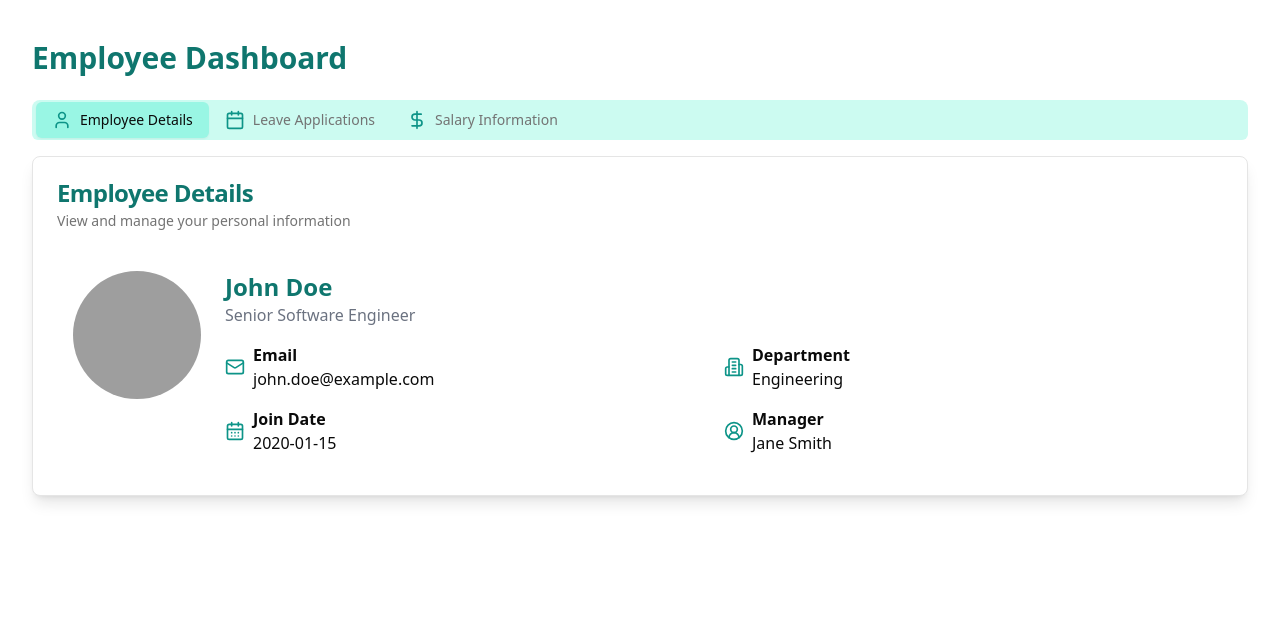
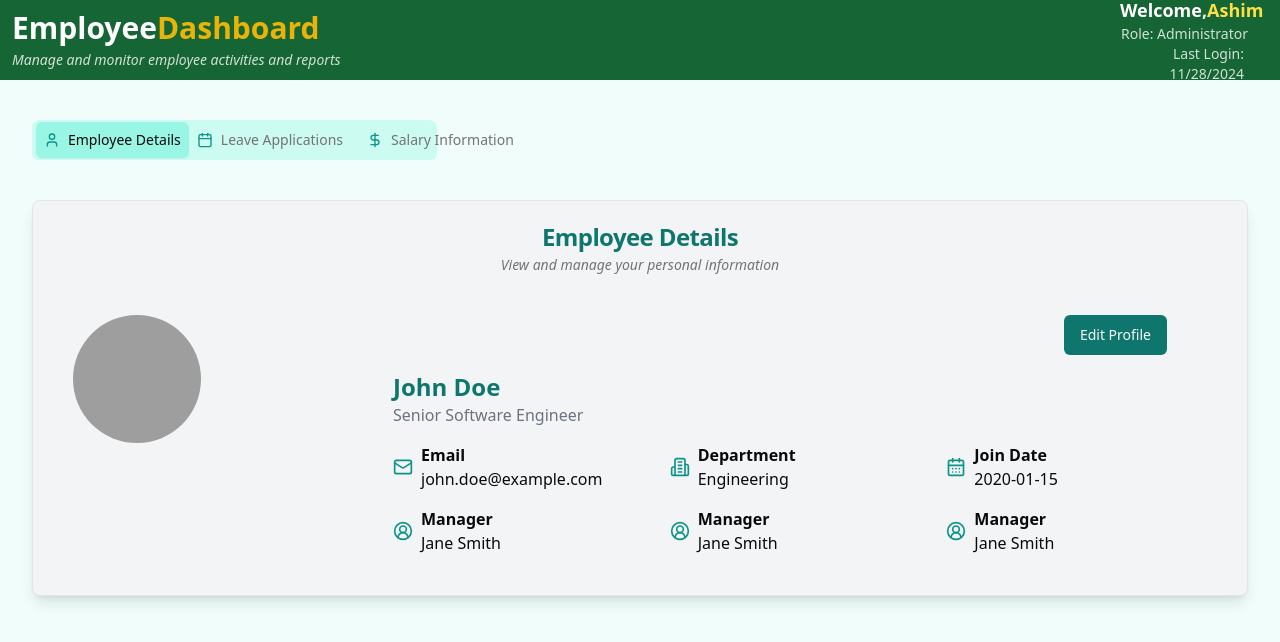
Before and after one commit to ashimgautam01/PayRoll, a React (Vite) app: page /empdash in a window 1280 px wide. Shown: the top 642 px of the page. Built offline with nearby package versions, Linux system fonts and the light colour scheme; no server answers; grey boxes are pictures that could not be loaded.

Commit message:
ui completed for employee dashboard :

```diff
--- a/src/components/EmpDashboard/EmpDetails.jsx
+++ b/src/components/EmpDashboard/EmpDetails.jsx
@@ -1,5 +1,18 @@
 import { Avatar, AvatarFallback, AvatarImage } from "@/components/ui/avatar"
 import { Mail, Building2, CalendarDays, UserCircle2 } from 'lucide-react'
+import { Button } from "../ui/button"
+import {
+  Dialog,
+  DialogContent,
+  DialogDescription,
+  DialogFooter,
+  DialogHeader,
+  DialogTitle,
+  DialogTrigger,
+} from "@/components/ui/dialog";
+import { useState } from "react";
+import { Input } from "../ui/input";
+import { Label } from "../ui/label";
 
 const employeeData = {
   name: "John Doe",
@@ -11,9 +24,10 @@ const employeeData = {
 }
 
 const EmpDetails = () => {
+  const [openModel,setModel]=useState(false)
   return (
     <div className="max-w-7xl mx-auto p-4">
-      <div className="flex flex-col md:flex-row items-start space-y-6 md:space-y-0 md:space-x-6">
+      <div className="flex flex-col md:flex-row items-start space-y-6 md:space-y-0 md:space-x-48">
         {/* Employee Details Section */}
         <div className="flex-shrink-0 text-center">
           <Avatar className="w-32 h-32">
@@ -23,11 +37,16 @@ const EmpDetails = () => {
         </div>
         <div className="flex-grow">
           <div className="space-y-4">
-            <div>
+              <div className="flex justify-end -mr-20 sm:mr-10">
+                <Button className="bg-teal-700 hover:scale-105 hover:bg-teal-800 "
+                onClick={()=>setModel(true)}
+                >Edit Profile</Button>
+              </div>
+            <div >
               <h2 className="text-2xl font-bold text-teal-700">{employeeData.name}</h2>
               <p className="text-gray-500">{employeeData.position}</p>
             </div>
-            <div className="grid grid-cols-1 gap-4 md:grid-cols-2">
+            <div className="grid grid-cols-1 gap-4 lg:grid-cols-3">
               <div className="flex items-center space-x-2">
                 <Mail className="w-5 h-5 text-teal-600" />
                 <div>
@@ -56,11 +75,41 @@ const EmpDetails = () => {
                   <p>{employeeData.manager}</p>
                 </div>
               </div>
+              <div className="flex items-center space-x-2">
+                <UserCircle2 className="w-5 h-5 text-teal-600" />
+                <div>
+                  <h3 className="font-semibold">Manager</h3>
+                  <p>{employeeData.manager}</p>
+                </div>
+              </div>
+              <div className="flex items-center space-x-2">
+                <UserCircle2 className="w-5 h-5 text-teal-600" />
+                <div>
+                  <h3 className="font-semibold">Manager</h3>
+                  <p>{employeeData.manager}</p>
+                </div>
+              </div>
             </div>
           </div>
         </div>
 
-
+       <Dialog open={openModel} onOpenChange={setModel}>
+        <DialogContent>
+        <DialogTitle>Edit Your Details</DialogTitle>
+        <DialogDescription className="text-gray-500 italic ">You can only change password if you want to update other details you can consult with HR</DialogDescription>
+      <div>
+        <Label className="text-teal-800 font-medium">Type new password :</Label>
+        <Input
+        type="text"
+        placeholder="Type new Password"
+        className="mt-2 border-teal-800"
+        />
+      </div>
+      <DialogFooter>
+        <Button className="bg-teal-700 hover:bg-teal-800">Submit</Button>
+      </DialogFooter>
+        </DialogContent>
+          </Dialog>
       </div>
     </div>
   )
--- a/src/components/EmpDashboard/Salaryinfo.jsx
+++ b/src/components/EmpDashboard/Salaryinfo.jsx
@@ -19,7 +19,7 @@ const Salaryinfo = () => {
           <h3 className="text-lg font-semibold mb-4 text-teal-700">Salary Received Details</h3>
           <Table>
             <TableHeader>
-              <TableRow>
+              <TableRow className="bg-teal-300">
                 <TableHead>Date</TableHead>
                 <TableHead>Amount</TableHead>
                 <TableHead>Type</TableHead>
@@ -27,7 +27,7 @@ const Salaryinfo = () => {
             </TableHeader>
             <TableBody>
               {salaryData.paymentHistory.map((payment) => (
-                <TableRow key={payment.id}>
+                <TableRow key={payment.id} className="bg-purple-50 hover:bg-teal-100">
                   <TableCell>
                     <div className="flex items-center space-x-2">
                       <CalendarDays className="w-4 h-4 text-teal-600" />
--- a/src/pages/Dashboard.jsx
+++ b/src/pages/Dashboard.jsx
@@ -79,7 +79,7 @@ const Dashboard = () => {
         },
         salesEmployees: {
           label: "Sales Employees",
-          color: "blue", // Color for the sales employees line
+          color: "blue",
         },
       }}
       className="h-[300px] w-[500px]"
--- a/src/pages/EmployeeDashboard.jsx
+++ b/src/pages/EmployeeDashboard.jsx
@@ -1,35 +1,82 @@
-import { Tabs, TabsContent, TabsList, TabsTrigger } from "@/components/ui/tabs"
-import { Card, CardContent, CardDescription, CardHeader, CardTitle } from "@/components/ui/card"
-import { User, Calendar, DollarSign } from 'lucide-react'
-import Salaryinfo from "../components/EmpDashboard/Salaryinfo"
-import Leave from "../components/EmpDashboard/Leave"
-import EmpDetails from "../components/EmpDashboard/EmpDetails"
+import { Tabs, TabsContent, TabsList, TabsTrigger } from "@/components/ui/tabs";
+import {
+  Card,
+  CardContent,
+  CardDescription,
+  CardHeader,
+  CardTitle,
+} from "@/components/ui/card";
+import { User, Calendar, DollarSign } from "lucide-react";
+import Salaryinfo from "../components/EmpDashboard/Salaryinfo";
+import Leave from "../components/EmpDashboard/Leave";
+import EmpDetails from "../components/EmpDashboard/EmpDetails";
 
 const EmployeeDashboard = () => {
   return (
-    <div className="container mx-auto py-10 px-4 sm:px-6 lg:px-8">
-      <h1 className="text-3xl font-bold mb-6 text-teal-700 text-center sm:text-left">Employee Dashboard</h1>
+    <>
+      <div>
+        {" "}
+        <div className="bg-green-800 h-20 text-gray-300 flex items-center justify-between px-8 -ml-5">
+          <div>
+            <h1 className="md:text-3xl font-extrabold text-white flex text-xl ">
+              Employee<div className="text-yellow-500"> Dashboard</div>
+            </h1>
+            <p className="text-sm mt-1 text-white opacity-80 italic">
+              Manage and monitor employee activities and reports
+            </p>
+          </div>
+          <div className="ml-2">
+            <div className="text-right w-32">
+              <p className="md:text-lg font-semibold text-white flex  ">
+                Welcome, <p className="text-yellow-300">Ashim</p>
+              </p>
+              <p className="text-sm text-white opacity-80">
+                Role: Administrator
+              </p>
+              <p className="text-sm text-white opacity-80 w-36 -ml-5">
+                Last Login: {new Date().toLocaleDateString()}
+              </p>
+            </div>
+          </div>
+        </div>
+      </div>
+
+      <div className="container mx-auto py-10 px-4 sm:px-6 lg:px-8 bg-teal-50 h-screen">
         <Tabs defaultValue="details" className="space-y-4">
-        <TabsList className="bg-teal-100 rounded-t-lg flex justify-around sm:justify-start">
-          <TabsTrigger value="details" className="data-[state=active]:bg-teal-200 flex items-center space-x-2 px-4 py-2 rounded-md transition-colors duration-300">
-            <User className="w-5 h-5 text-teal-600" />
+          <TabsList className="bg-teal-100 rounded-t-lg flex justify-around sm:justify-start w-4/12">
+            <TabsTrigger
+              value="details"
+              className="data-[state=active]:bg-teal-200 flex items-center space-x-2 px-2 py-2 rounded-md transition-colors duration-300"
+            >
+              <User className="w-4 h-5 text-teal-600" />
               <span className="hidden sm:inline">Employee Details</span>
             </TabsTrigger>
-          <TabsTrigger value="leave" className="data-[state=active]:bg-teal-200 flex items-center space-x-2 px-4 py-2 rounded-md transition-colors duration-300">
-            <Calendar className="w-5 h-5 text-teal-600" />
+            <TabsTrigger
+              value="leave"
+              className="data-[state=active]:bg-teal-200 flex items-center space-x-2 px-2 py-2 rounded-md transition-colors duration-300"
+            >
+              <Calendar className="w-4 h-5 text-teal-600" />
               <span className="hidden sm:inline">Leave Applications</span>
             </TabsTrigger>
-          <TabsTrigger value="salary" className="data-[state=active]:bg-teal-200 flex items-center space-x-2 px-4 py-2 rounded-md transition-colors duration-300">
-            <DollarSign className="w-5 h-5 text-teal-600" />
+            <TabsTrigger
+              value="salary"
+              className="data-[state=active]:bg-teal-200 flex items-center space-x-2 px-4 py-2 rounded-md transition-colors duration-300"
+            >
+              <DollarSign className="w-4 h-5 text-teal-600" />
               <span className="hidden sm:inline">Salary Information</span>
             </TabsTrigger>
           </TabsList>
 
           <TabsContent value="details">
-          <Card className="shadow-lg">
+            <Card className="shadow-lg bg-gray-100 mt-10">
               <CardHeader>
-              <CardTitle className="text-teal-700">Employee Details</CardTitle>
-              <CardDescription>View and manage your personal information</CardDescription>
+                <CardTitle className="text-teal-700 text-center">
+                  Employee Details
+
+                </CardTitle>
+                <CardDescription className="text-center italic">
+                  View and manage your personal information
+                </CardDescription>
               </CardHeader>
               <CardContent>
                 <EmpDetails />
@@ -40,8 +87,12 @@ const EmployeeDashboard = () => {
           <TabsContent value="leave">
             <Card className="shadow-lg">
               <CardHeader>
-              <CardTitle className="text-teal-700">Leave Applications</CardTitle>
-              <CardDescription>Manage your leave requests and submit new applications</CardDescription>
+                <CardTitle className="text-teal-700">
+                  Leave Applications
+                </CardTitle>
+                <CardDescription>
+                  Manage your leave requests and submit new applications
+                </CardDescription>
               </CardHeader>
               <CardContent>
                 <Leave />
@@ -52,8 +103,12 @@ const EmployeeDashboard = () => {
           <TabsContent value="salary">
             <Card className="shadow-lg">
               <CardHeader>
-              <CardTitle className="text-teal-700">Salary Information</CardTitle>
-              <CardDescription>View your salary details and payment history</CardDescription>
+                <CardTitle className="text-teal-700">
+                  Salary Information
+                </CardTitle>
+                <CardDescription>
+                  View your salary details and payment history
+                </CardDescription>
               </CardHeader>
               <CardContent>
                 <Salaryinfo />
@@ -62,7 +117,8 @@ const EmployeeDashboard = () => {
           </TabsContent>
         </Tabs>
       </div>
-  )
-}
+    </>
+  );
+};
 
-export default EmployeeDashboard
+export default EmployeeDashboard;
```
Also changed, not shown: src/components/EmpDashboard/Leave.jsx (+88 -38 lines), src/components/ui/input.jsx (+8 -7 lines). Lines whose indentation alone changed are shown as unchanged.
